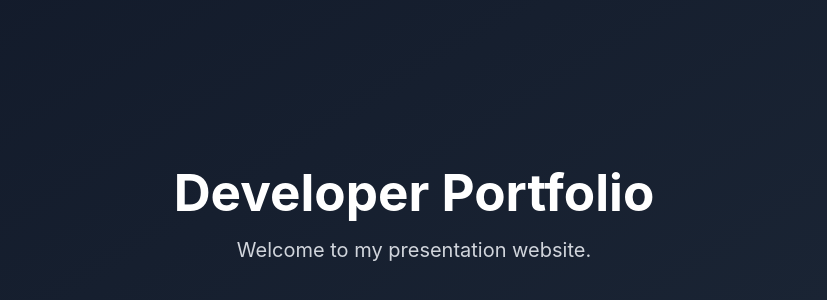
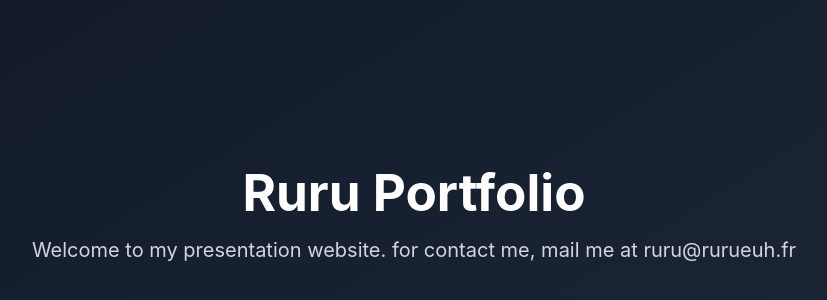
Before and after one commit to rurueuh/my-portfolio, a React (Vite) app: page / in a window 1280 px wide. Shown: the part 186-486 px from the top of the page, without its empty margins (226-1053 px from the left). Built offline with nearby package versions, Linux system fonts and the light colour scheme.

Commit message:
refactor: remove ExperiencesSection and update HomeSection text

```diff
--- a/src/App.tsx
+++ b/src/App.tsx
@@ -4,7 +4,6 @@ import AboutSection from './sections/AboutSection';
 import SkillsSection from './sections/SkillsSection';
 import ProjectsSection from './sections/ProjectsSection';
 import ContactSection from './sections/ContactSection';
-import ExperiencesSection from './sections/ExperiencesSection';
 
 const App: React.FC = () => {
   return (
@@ -13,7 +12,6 @@ const App: React.FC = () => {
       <AboutSection />
       <SkillsSection />
       <ProjectsSection />
-      <ExperiencesSection />
       <ContactSection />
     </div>
   );
--- a/src/sections/HomeSection.tsx
+++ b/src/sections/HomeSection.tsx
@@ -14,7 +14,7 @@ const HomeSection: React.FC = () => {
         animate={{ opacity: 1, y: 0 }}
         transition={{ duration: 1 }}
       >
-        Developer Portfolio
+        Ruru Portfolio
       </motion.h1>
       <motion.p
         className="text-xl mt-4 text-gray-300"
@@ -22,7 +22,7 @@ const HomeSection: React.FC = () => {
         animate={{ opacity: 1 }}
         transition={{ duration: 1, delay: 0.5 }}
       >
-        Welcome to my presentation website.
+        Welcome to my presentation website. for contact me, mail me at ruru@rurueuh.fr
       </motion.p>
     </section>
   );
```
